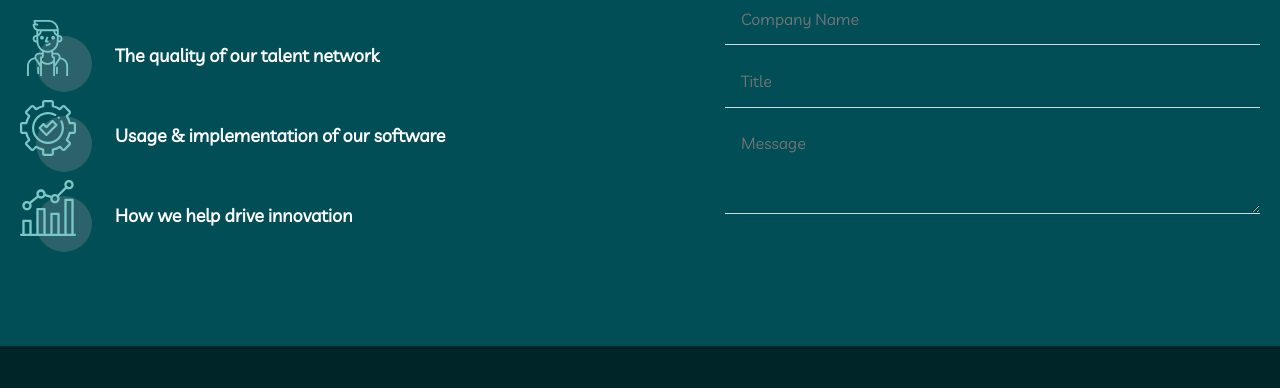
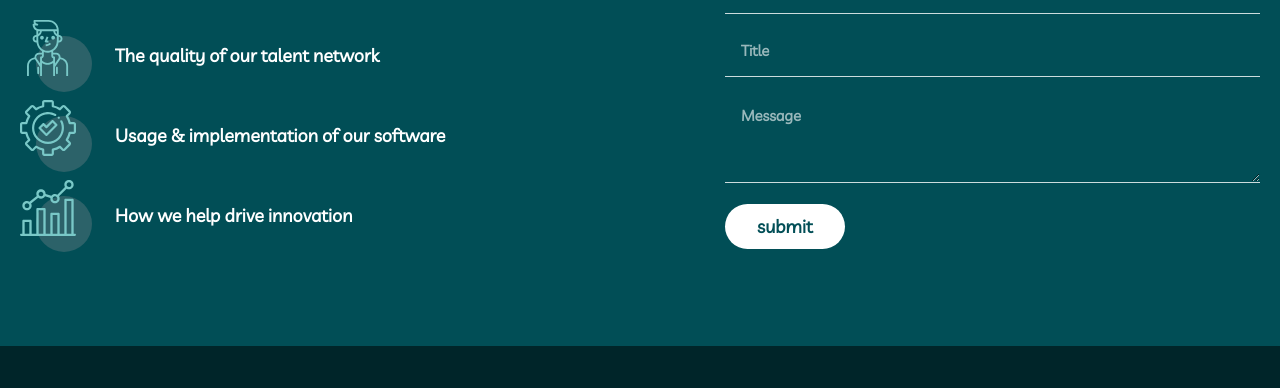
Before and after one commit to ZakiyyullohDev/my-team, a plain HTML site: page contact.html in a window 1280 px wide. Shown: the part 449-837 px from the top of the page. Drawn offline with Linux system fonts and the light colour scheme.

Commit message:
add fix bugs

```diff
--- a/contact.html
+++ b/contact.html
@@ -62,6 +62,7 @@
                         <input class="message-input" type="text" placeholder="Company Name">
                         <input class="message-input" type="text" placeholder="Title">
                         <textarea name="message-input" id="message-input-4" cols="30" rows="10" placeholder="Message"></textarea>
+                        <a class="submit-btn" href="https://example.com/submit">submit</a>
                     </form>
                 </div>
             </div>
--- a/css/contact.css
+++ b/css/contact.css
@@ -75,12 +75,26 @@
     padding-left: 16px;
     color: #fff;
     background-color: transparent;
-    border: none;
+    border: 0;
     border-bottom: 1px solid rgba(255, 255, 255, 0.8);
     outline: none;
     overflow: visible;
     margin-bottom: 24px;
     transition: all .25s ease;
+}
+
+.message-input:focus {
+    border-bottom: 1px solid #79C8C7;
+}
+
+.message-input::placeholder {
+    color: #FFF;
+    font-size: 15px;
+    font-style: normal;
+    opacity: 60%;
+    font-weight: 600;
+    line-height: 25px;
+    letter-spacing: -0.115px;
 }
 
 #message-input-4 {
@@ -94,6 +108,42 @@
     border-bottom: 1px solid hsla(0,0%,100%,.8);
     outline: none;
     min-height: 82px;
-    margin-bottom: -11px;
+    margin-bottom: 24px;
     transition: all .25s ease;
 }
+
+#message-input-4:focus {
+    border-bottom: 1px solid #79C8C7;
+}
+
+#message-input-4::placeholder {
+    color: #FFF;
+    font-size: 15px;
+    font-style: normal;
+    opacity: 60%;
+    font-weight: 600;
+    line-height: 25px;
+    letter-spacing: -0.115px;
+}
+
+
+.submit-btn {
+    margin: 0;
+    padding: 0;
+    font-size: 18px;
+    color: #014E56;
+    font-style: normal;
+    font-weight: 700;
+    padding: 11px 32px;
+    border-radius: 24px;
+    text-decoration: none;
+    background-color: #fff;
+    transition: all 0.3s ease-in-out;
+}
+
+.submit-btn:hover {
+    color: #FFF;
+    background-color: transparent;
+    border: 2px solid #FFF;
+    border-radius: 24px;
+}
--- a/css/global.css
+++ b/css/global.css
@@ -225,7 +225,7 @@ img {
     font-size: 48px;
     margin-right: 160px;
     font-style: normal;
-    font-weight: 700;  /* 100% */
+    font-weight: 700;
 }
 
 .main-top {
@@ -273,7 +273,7 @@ img {
 }
 
 .people-container {
-    max-width: 1110px;
+    max-width: 1270px;
     padding-left: 15px;
     padding-right: 15px;
     margin-left: auto;
@@ -325,14 +325,12 @@ img {
     background-repeat: no-repeat;
     background-image: url(../img/bg-img.svg);
     padding-top: 40px;
-    margin-top: 48px;
     background-repeat: no-repeat;
     background-position: top;
 }
 
 .people-li:last-child {
     margin-right: 0;
-    /* padding: 0; */
 }
 
 .people-li-1-p {
@@ -344,7 +342,7 @@ img {
     font-size: 15px;
     font-style: normal;
     font-weight: 600;
-    line-height: 25px; /* 166.667% */
+    line-height: 25px;
 }
 
 .people-name {
@@ -356,7 +354,7 @@ img {
     font-size: 18px;
     font-style: normal;
     font-weight: 700;
-    line-height: 28px; /* 155.556% */
+    line-height: 28px;
 }
 
 .people-info {
@@ -368,7 +366,7 @@ img {
     font-style: italic;
     margin-bottom: 32px;
     font-weight: 500;
-    line-height: 18px; /* 138.462% */
+    line-height: 18px;
 }
 
 .people-img {
@@ -400,7 +398,7 @@ img {
     padding-bottom: 76px;
     font-style: normal;
     font-weight: 700;
-    line-height: 48px; /* 100% */
+    line-height: 48px;
 }
 
 .contact-a-2 {
@@ -533,6 +531,6 @@ img {
     font-size: 15px;
     font-style: normal;
     font-weight: 600;
-    line-height: 25px; /* 166.667% */
+    line-height: 25px;
     opacity: 0.6;
 }
```
